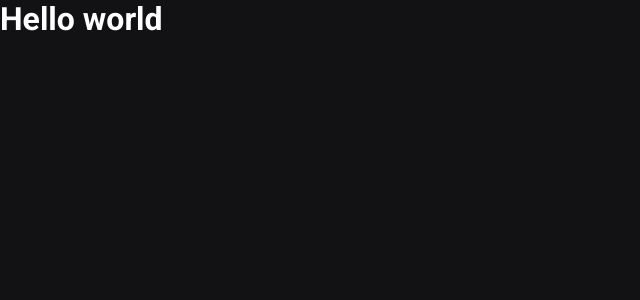
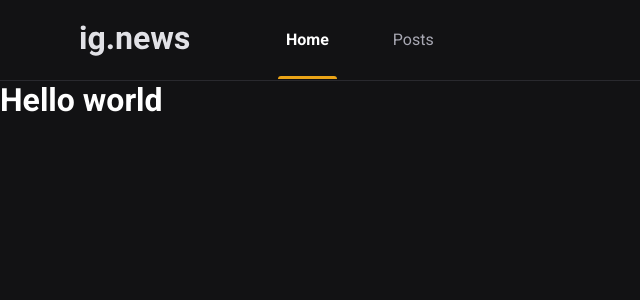
Before and after one commit to jonasGN/rs-ignews, a Next.js app: page / in a window 1280 px wide. Shown: the top 300 px of the page, without its empty margins (0-640 px from the left). Built offline with nearby package versions, Linux system fonts and the light colour scheme.

Commit message:
add Header component

```diff
--- /dev/null
+++ b/src/components/Header.tsx
@@ -0,0 +1,27 @@
+import Image from "next/image";
+
+import logo from "/public/images/logo.svg";
+
+import styles from "../styles/components/header.module.scss";
+
+export function Header() {
+  return (
+    <header className={styles.header}>
+      <div className={styles.content}>
+        <Image src={logo} alt="IG News Logo" />
+        <nav className={styles.navMenu}>
+          <ul>
+            <li>
+              <a href="" className={styles.active}>
+                Home
+              </a>
+            </li>
+            <li>
+              <a href="">Posts</a>
+            </li>
+          </ul>
+        </nav>
+      </div>
+    </header>
+  );
+}
--- a/src/pages/_app.tsx
+++ b/src/pages/_app.tsx
@@ -1,9 +1,16 @@
 import { AppProps } from "next/app";
+
+import { Header } from "../components/Header";
 
 import "../styles/globals.scss";
 
 function MyApp({ Component, pageProps }: AppProps) {
-  return <Component {...pageProps} />;
+  return (
+    <>
+      <Header />
+      <Component {...pageProps} />
+    </>
+  );
 }
 
 export default MyApp;
--- a/src/pages/_document.tsx
+++ b/src/pages/_document.tsx
@@ -15,6 +15,11 @@ export default class MyDocument extends Document {
             href="https://fonts.googleapis.com/css2?family=Roboto:wght@400;700;900&display=swap"
             rel="stylesheet"
           />
+          <link
+            rel="shortcut icon"
+            href="/public/images/favicon.png"
+            type="image/png"
+          />
         </Head>
         <body>
           <Main />
--- /dev/null
+++ b/src/styles/components/header.module.scss
@@ -0,0 +1,62 @@
+.header {
+  border-bottom: 1px solid var(--gray-800);
+  padding-inline: 1rem;
+}
+
+.content {
+  max-width: 1120px;
+  margin: 0 auto;
+  height: 5rem;
+
+  display: flex;
+  align-items: center;
+}
+
+.navMenu {
+  margin-left: 5rem;
+
+  ul {
+    list-style: none;
+    display: flex;
+  }
+
+  li + li {
+    margin-left: 2rem;
+  }
+
+  a {
+    display: inline-block;
+    height: 5rem;
+    padding-inline: 1rem;
+    color: var(--gray-300);
+    line-height: 5rem;
+    position: relative;
+
+    transition: color 0.2s;
+
+    &:hover {
+      color: var(--white);
+    }
+
+    &.active {
+      color: var(--white);
+      font-weight: 700;
+
+      &::after {
+        --size: 0.1875rem;
+
+        content: "";
+        display: block;
+        height: var(--size);
+        background-color: var(--yellow-500);
+        margin-inline: 0.5rem;
+
+        position: absolute;
+        bottom: 1px;
+        left: 0;
+        right: 0;
+        border-radius: var(--size) var(--size) 0 0;
+      }
+    }
+  }
+}
--- a/src/styles/globals.scss
+++ b/src/styles/globals.scss
@@ -3,6 +3,7 @@
 
   --gray-100: #e1e1e6;
   --gray-300: #a8a8b3;
+  --gray-800: #29292e;
   --gray-900: #121214;
 
   --cyan-500: #61dafb;
```
Also changed, not shown: public/images/favicon.png (added), public/images/logo.svg (added).
